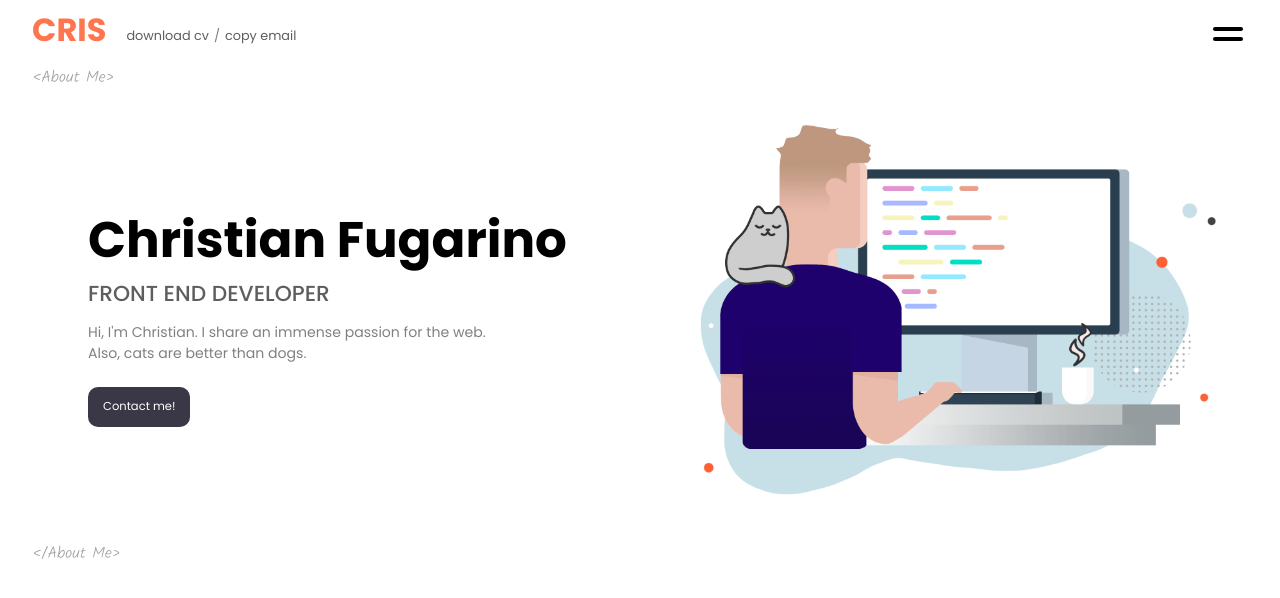
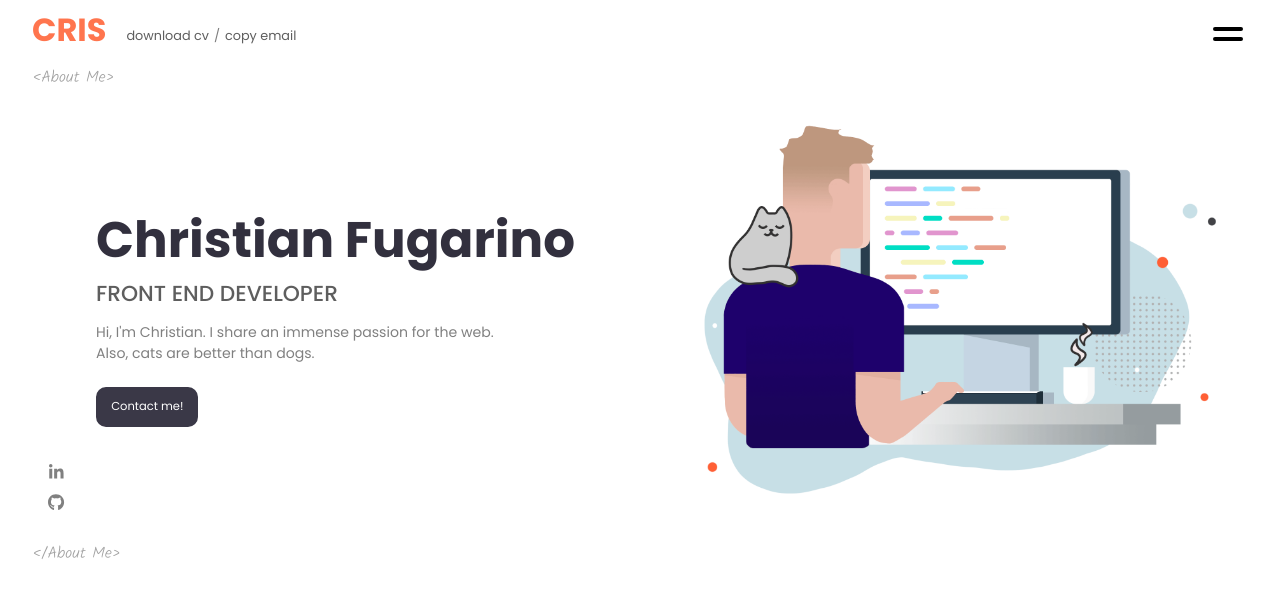
Before and after one commit to fugarino/Old-Portfolio, a React (Create React App) app: page / in a window 1280 px wide. Shown: the top 598 px of the page. Built offline with nearby package versions, Linux system fonts and the light colour scheme.

Commit message:
added linked in and github icons

```diff
--- a/package.json
+++ b/package.json
@@ -3,6 +3,11 @@
   "version": "0.1.0",
   "private": true,
   "dependencies": {
+    "@fortawesome/fontawesome-svg-core": "^6.1.1",
+    "@fortawesome/free-brands-svg-icons": "^6.1.1",
+    "@fortawesome/free-regular-svg-icons": "^6.1.1",
+    "@fortawesome/free-solid-svg-icons": "^6.1.1",
+    "@fortawesome/react-fontawesome": "^0.1.18",
     "@testing-library/jest-dom": "^5.16.4",
     "@testing-library/react": "^13.1.1",
     "@testing-library/user-event": "^13.5.0",
--- a/src/Components/Hero/Hero.js
+++ b/src/Components/Hero/Hero.js
@@ -1,9 +1,20 @@
 import React from "react";
 import Image from "./NewHero.gif";
+import { FontAwesomeIcon } from "@fortawesome/react-fontawesome";
+import { faLinkedinIn } from "@fortawesome/free-brands-svg-icons";
+import { faGithub } from "@fortawesome/free-brands-svg-icons";
 
 const Hero = () => {
   return (
     <section className="hero">
+      <aside className="icon-btns">
+        <button className="icon">
+          <FontAwesomeIcon icon={faGithub} />
+        </button>
+        <button className="icon">
+          <FontAwesomeIcon icon={faLinkedinIn} />
+        </button>
+      </aside>
       <div className="hero-grid">
         <div className="hero-text">
           <h1>Christian Fugarino</h1>
@@ -11,7 +22,7 @@ const Hero = () => {
           <p>
             Hi, I'm Christian. I share an immense passion for the web. <br /> Also, cats are better than dogs.
           </p>
-          <button>Contact me!</button>
+          <button className="contact-btn">Contact me!</button>
         </div>
         <div className="hero-img">
           <img src={Image} alt="hero"></img>
--- a/src/Components/Hero/hero.scss
+++ b/src/Components/Hero/hero.scss
@@ -4,11 +4,32 @@
   display: flex;
   justify-content: center;
 
+  .icon-btns {
+    display: flex;
+    flex-direction: column-reverse;
+    margin-left: 1rem;
+    margin-bottom: 1rem;
+
+    .icon {
+      margin-bottom: 10px;
+      border: none;
+      background-color: #fff;
+      // font-size: 1.1rem;
+      font-size: 1.3vw;
+      color: gray;
+      cursor: pointer;
+
+      &:hover {
+        color: #ff754e;
+      }
+    }
+  }
+
   .hero-grid {
     display: flex;
     justify-content: center;
     align-items: center;
-    margin-left: 3.5rem;
+    margin-left: 2rem;
 
     .hero-text {
       display: flex;
@@ -22,6 +43,7 @@
       h1 {
         // font-size: 3.5rem;
         font-size: 3.9vw;
+        color: #32303e;
         // margin-bottom: 0.3rem;
       }
 
@@ -38,7 +60,7 @@
         color: gray;
       }
 
-      button {
+      .contact-btn {
         border: none;
         padding: 0.6rem 0;
         font-family: "Poppins";
--- a/src/Components/Menu/Menu.js
+++ b/src/Components/Menu/Menu.js
@@ -14,7 +14,7 @@ const Menu = ({ handleClick, menuIcon, menuSize }) => {
     <menu className="menu">
       <div className="container">
         <button className={menuIcon} onClick={handleClick}></button>
-        <div className={menuSize}></div>
+        <div className={menuSize}>{/* Add Menu Content Here */}</div>
       </div>
     </menu>
   );
```
Also changed, not shown: 1 other file (tests, documents, lock files or other folders).
